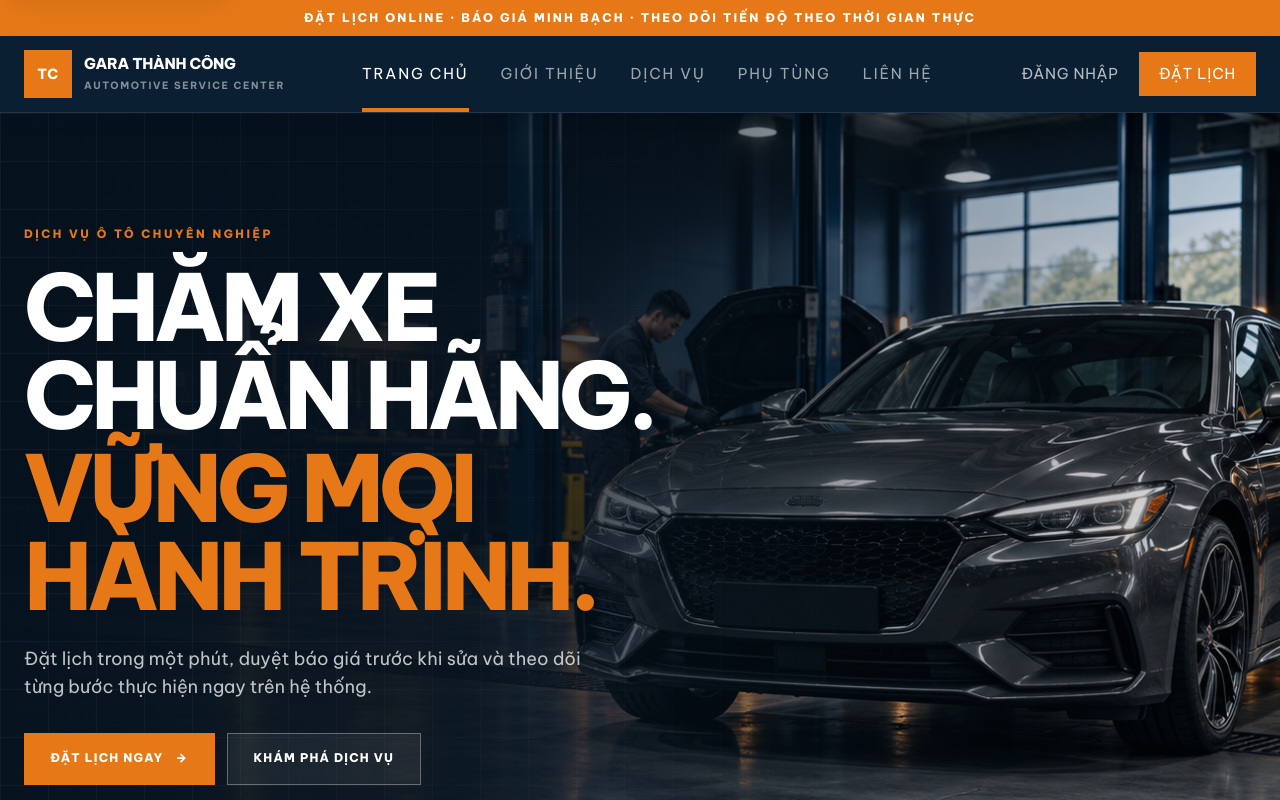
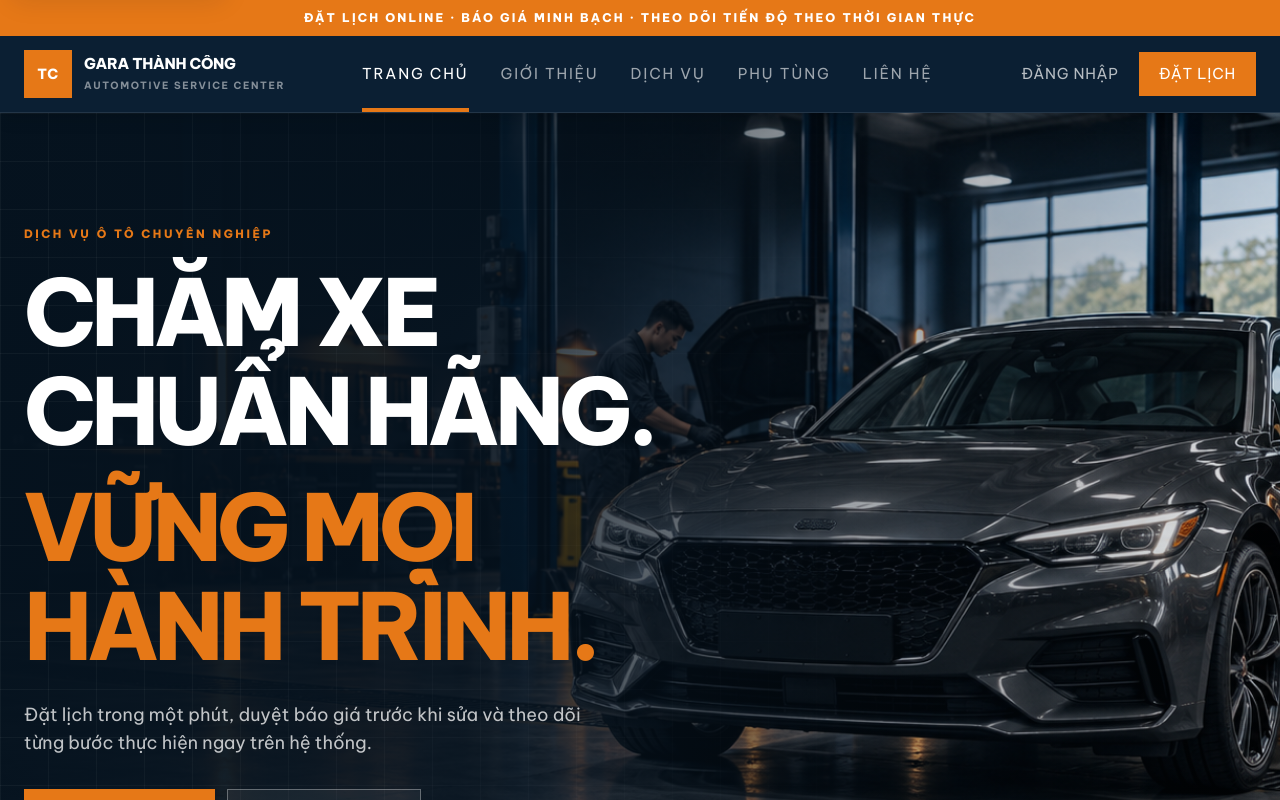
Before and after one commit to thanhhuy2310/Garage-Management-System, a React (Vite) app in the folder frontend/: page / in a window 1280 px wide. Shown: the top 800 px of the page. Built offline with nearby package versions, Linux system fonts and the light colour scheme.

Commit message:
fix: improve homepage hero heading spacing

```diff
--- a/frontend/src/components/PublicHero.tsx
+++ b/frontend/src/components/PublicHero.tsx
@@ -18,7 +18,7 @@ export default function PublicHero({ onBook, onViewServices }: PublicHeroProps)
           <p className="public-kicker text-accent">Dịch vụ ô tô chuyên nghiệp</p>
           <h1 className="public-display mt-5 max-w-[820px] text-white">
             Chăm xe chuẩn hãng.
-            <span className="mt-1 block text-accent">Vững mọi hành trình.</span>
+            <span className="mt-3 block text-accent sm:mt-4">Vững mọi hành trình.</span>
           </h1>
           <p className="mt-6 max-w-xl text-base leading-7 text-white/75 sm:text-lg">
             Đặt lịch trong một phút, duyệt báo giá trước khi sửa và theo dõi từng bước thực hiện ngay trên hệ thống.
--- a/frontend/src/index.css
+++ b/frontend/src/index.css
@@ -251,7 +251,7 @@ button, [role='button'], a, input, select, textarea {
 .public-display {
   font-size: clamp(3.1rem, 7.2vw, 6.8rem);
   font-weight: 900;
-  line-height: 0.96;
+  line-height: 1.08;
   letter-spacing: -0.055em;
   text-transform: uppercase;
   text-wrap: balance;
```
